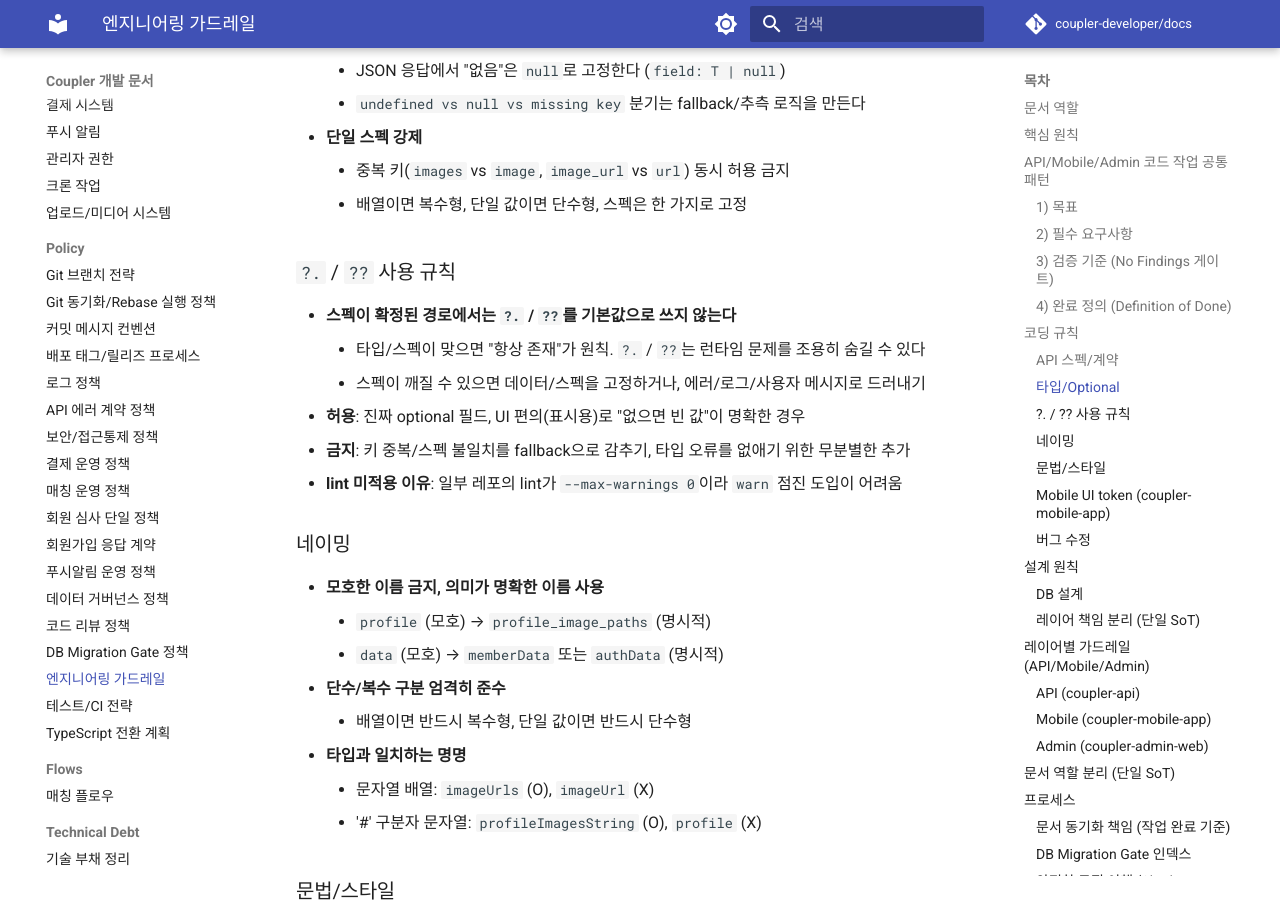
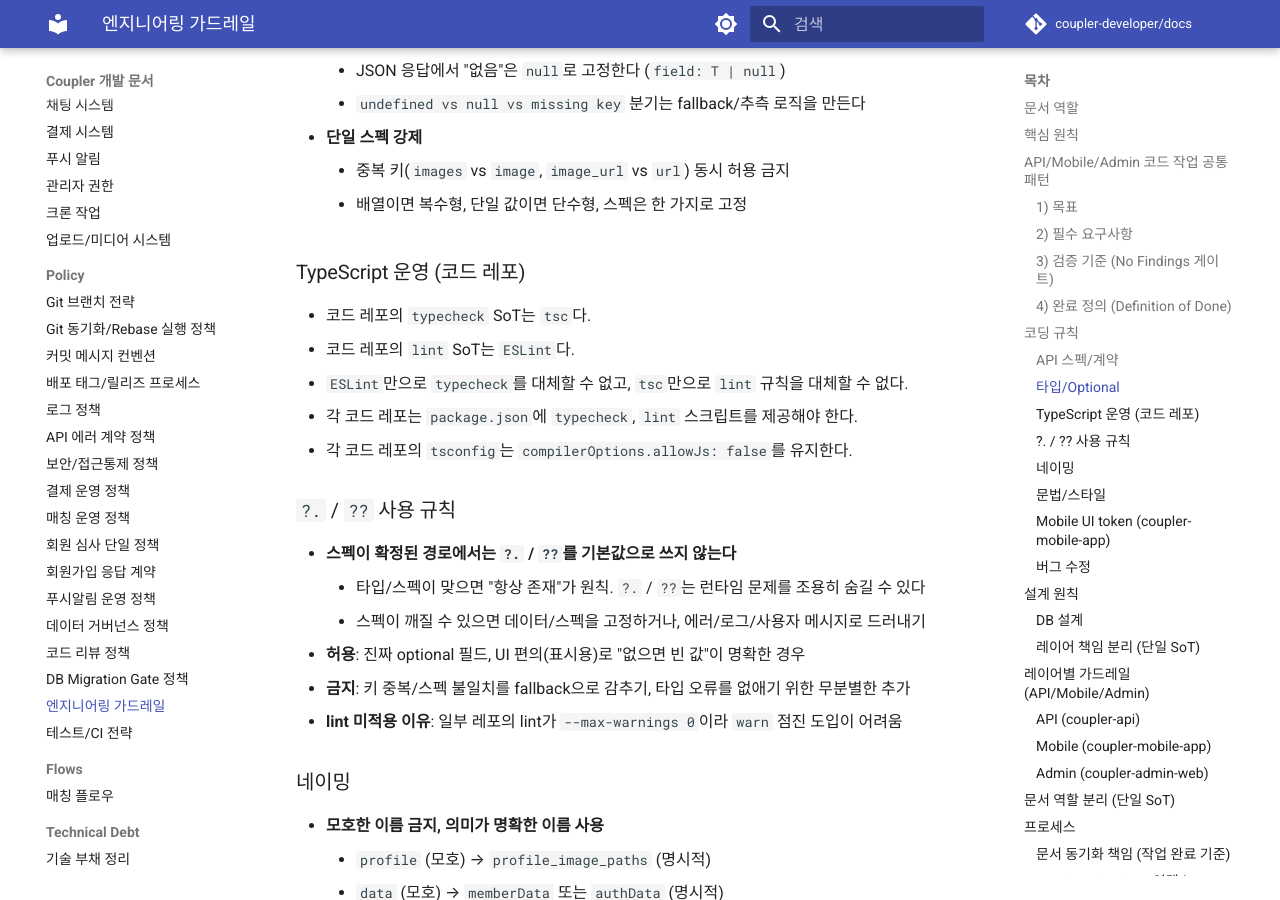
Before and after one commit to coupler-developer/docs, an MkDocs documentation site: the page built from content/policy/engineering-guardrails.md, in a window 1280 px wide and 900 px high, scrolled down 3392 px. Built offline with MkDocs 1.6.1 and Material for MkDocs 9.7.7, drawn with Linux system fonts in a browser that asks for light colours; comment, search, counter and statistics services are not loaded.

Commit message:
docs: retire typescript migration policy

```diff
--- a/content/policy/engineering-guardrails.md
+++ b/content/policy/engineering-guardrails.md
@@ -102,6 +102,14 @@
 - **단일 스펙 강제**
     - 중복 키(`images` vs `image`, `image_url` vs `url`) 동시 허용 금지
     - 배열이면 복수형, 단일 값이면 단수형, 스펙은 한 가지로 고정
+
+### TypeScript 운영 (코드 레포)
+
+- 코드 레포의 `typecheck` SoT는 `tsc`다.
+- 코드 레포의 `lint` SoT는 `ESLint`다.
+- `ESLint`만으로 `typecheck`를 대체할 수 없고, `tsc`만으로 `lint` 규칙을 대체할 수 없다.
+- 각 코드 레포는 `package.json`에 `typecheck`, `lint` 스크립트를 제공해야 한다.
+- 각 코드 레포의 `tsconfig`는 `compilerOptions.allowJs: false`를 유지한다.
 
 ### `?.` / `??` 사용 규칙
 
--- a/mkdocs.yml
+++ b/mkdocs.yml
@@ -90,7 +90,6 @@ nav:
       - DB Migration Gate 정책: policy/db-migration-gate-policy.md
       - 엔지니어링 가드레일: policy/engineering-guardrails.md
       - 테스트/CI 전략: policy/testing-strategy.md
-      - TypeScript 전환 계획: policy/typescript-migration-plan.md
   - Flows:
       - 매칭 플로우: flows/cross-project/matching-flow.md
   - Technical Debt:
```
Also changed, not shown: content/AGENTS.md (+0 -1 lines), content/policy/typescript-migration-plan.md (deleted, +0 -62 lines).
